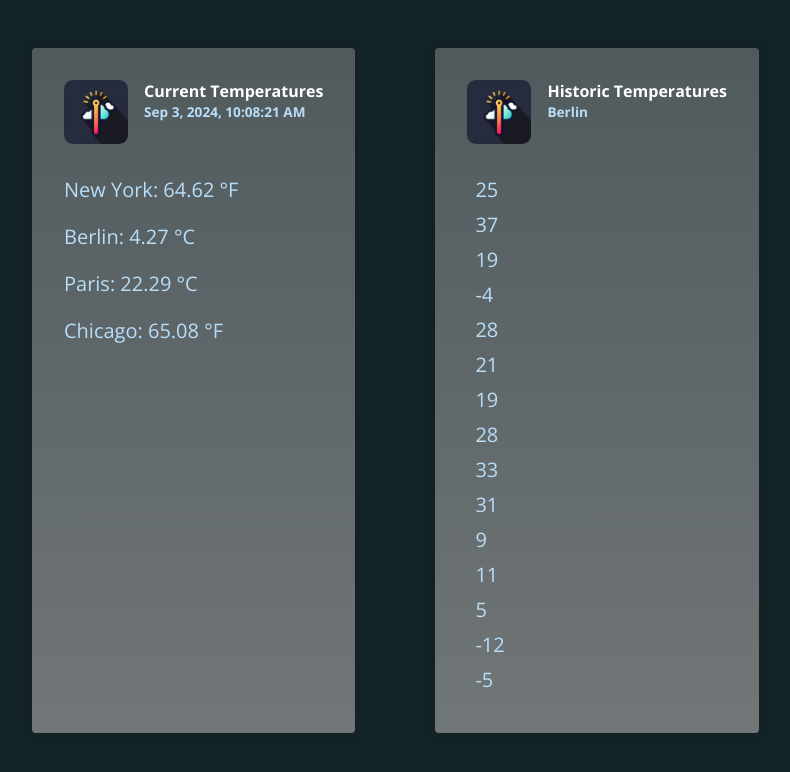
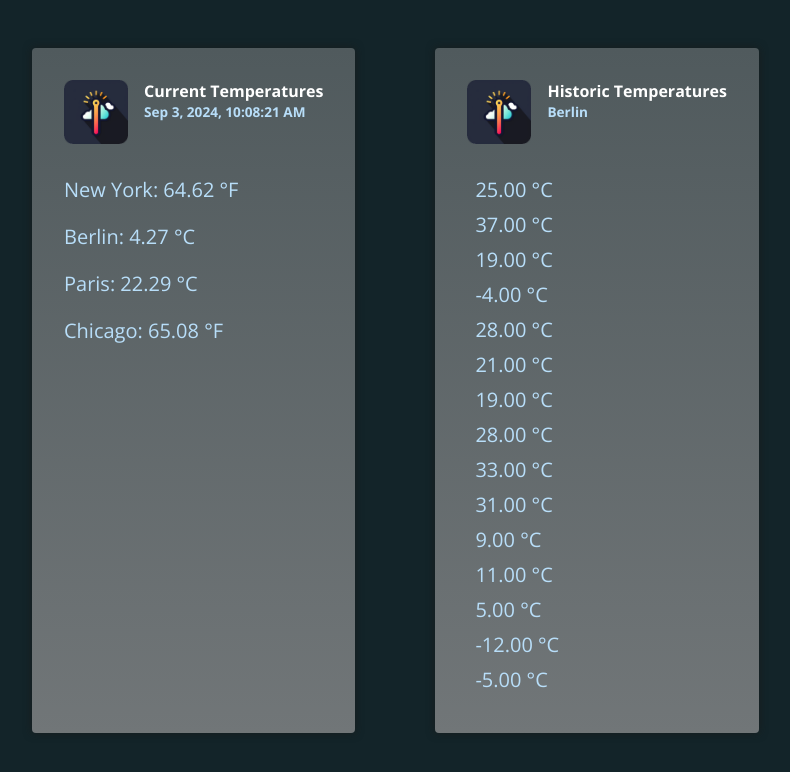
Before and after one commit to Puneetbisarwal/Angular_Workspace, an Angular app in the folder Section_8_Transforming_Values_with_Pipes/: page / in a window 1280 px wide. Shown: the top 772 px of the page, without its empty margins (168-958 px from the left). Built offline with nearby package versions, Linux system fonts and the light colour scheme.

Commit message:
My 12th commit Video Part 167 Chaining Pipes & Being Aware of Limitations

```diff
--- a/Section_8_Transforming_Values_with_Pipes/src/app/app.component.html
+++ b/Section_8_Transforming_Values_with_Pipes/src/app/app.component.html
@@ -23,7 +23,7 @@
     </header>
     <ul>
       @for (temperature of historicTemperatures; track temperature) {
-      <li (click)="onReset($index)">{{ temperature }}</li>
+      <li (click)="onReset($index)">{{ temperature | temp:'cel' }}</li>
       }
     </ul>
   </article>
```
